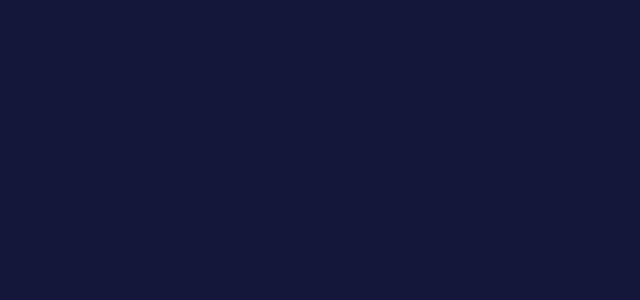
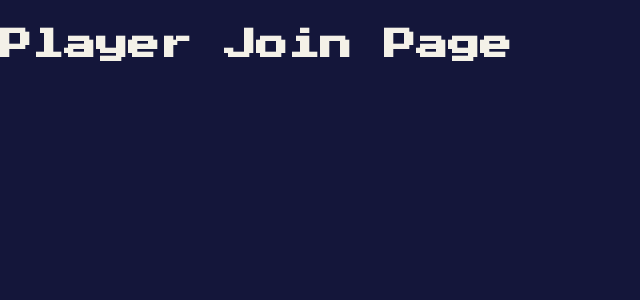
Before and after one commit to nelson-grac-aubert/Buzzer, a React (Vite) app in the folder frontend/: page /join in a window 1280 px wide. Before the commit this address had no page. Shown: the top 300 px of the page, without its empty margins (0-640 px from the left). Built offline with nearby package versions, Linux system fonts and the light colour scheme.

Commit message:
feat(front) : add player and host placeholder pages, connected to HomePage

```diff
--- a/frontend/src/App.tsx
+++ b/frontend/src/App.tsx
@@ -1,5 +1,8 @@
 import DevPage from "./pages/DevPage"
 import HomePage from "./pages/HomePage"
+import PlayerJoinPage from "./pages/player/PlayerJoinPage"
+import HostSetupPage from "./pages/host/HostSetupPage"
+
 import { Route, Routes } from "react-router"
 
 function App() {
@@ -7,6 +10,8 @@ function App() {
   <Routes>
     <Route path="/" element={<HomePage />}></Route>
     <Route path="/dev" element={<DevPage />}></Route>
+    <Route path="/join" element={<PlayerJoinPage />}></Route>
+    <Route path="/host" element={<HostSetupPage />}></Route>
   </Routes>
   )
 }
--- a/frontend/src/pages/HomePage.tsx
+++ b/frontend/src/pages/HomePage.tsx
@@ -21,8 +21,3 @@ function HomePage() {
 }
 
 export default HomePage;
-// TODO 2: HomePage function returning the structure from the table above:
-//   main > h1, then 2 sections, each with h2 + p + Button
-//   no onClick yet
-
-// TODO 3: default export
--- /dev/null
+++ b/frontend/src/pages/host/HostSetupPage.tsx
@@ -0,0 +1,9 @@
+function HostSetupPage() {
+  return (
+    <main>
+      <h1>Host Setup Page</h1>
+    </main>
+  )
+}
+
+export default HostSetupPage;
--- /dev/null
+++ b/frontend/src/pages/player/PlayerJoinPage.tsx
@@ -0,0 +1,9 @@
+function PlayerJoinPage() {
+  return (
+    <main>
+      <h1>Player Join Page</h1>
+    </main>
+  )
+}
+
+export default PlayerJoinPage;
```
